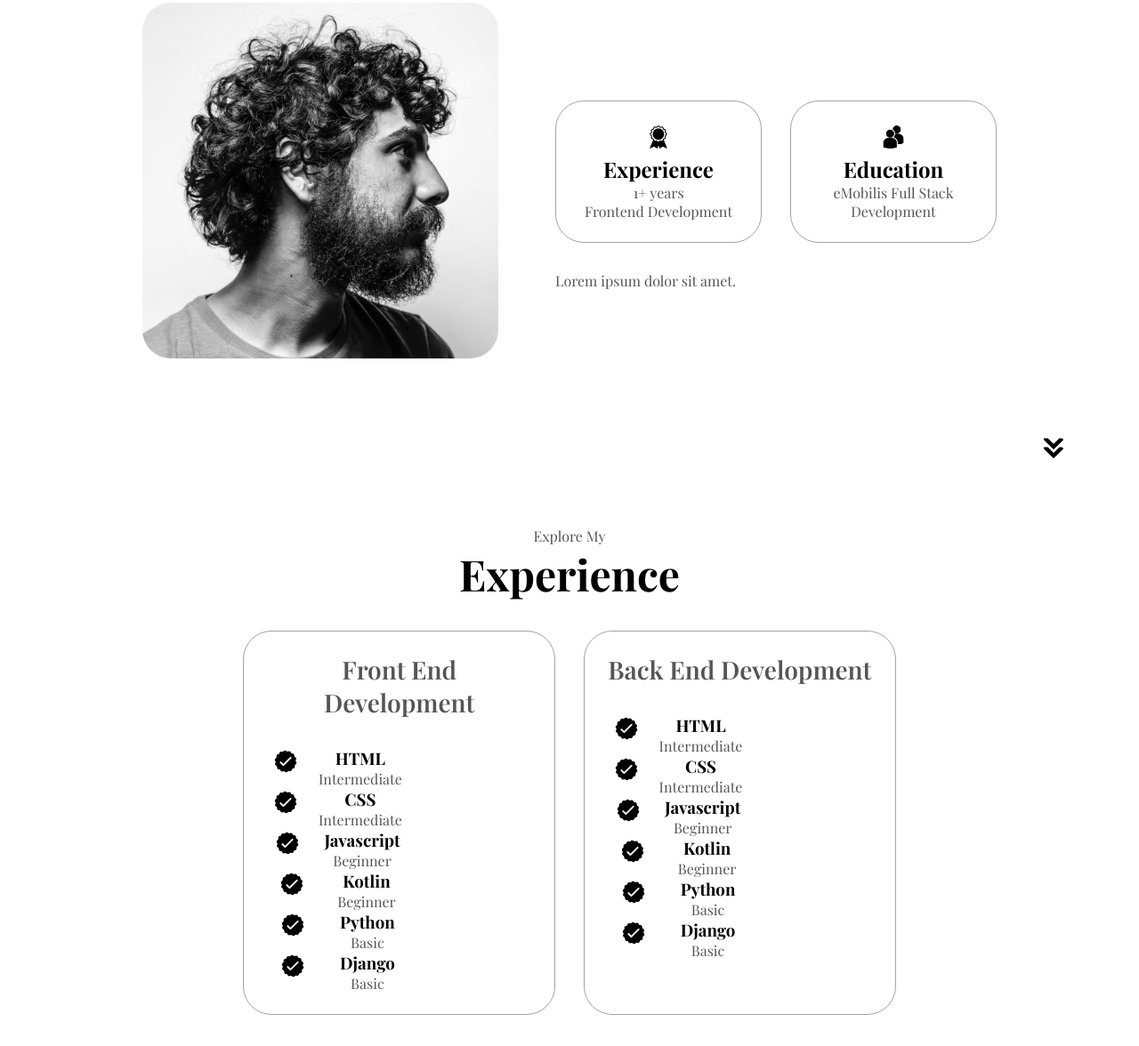
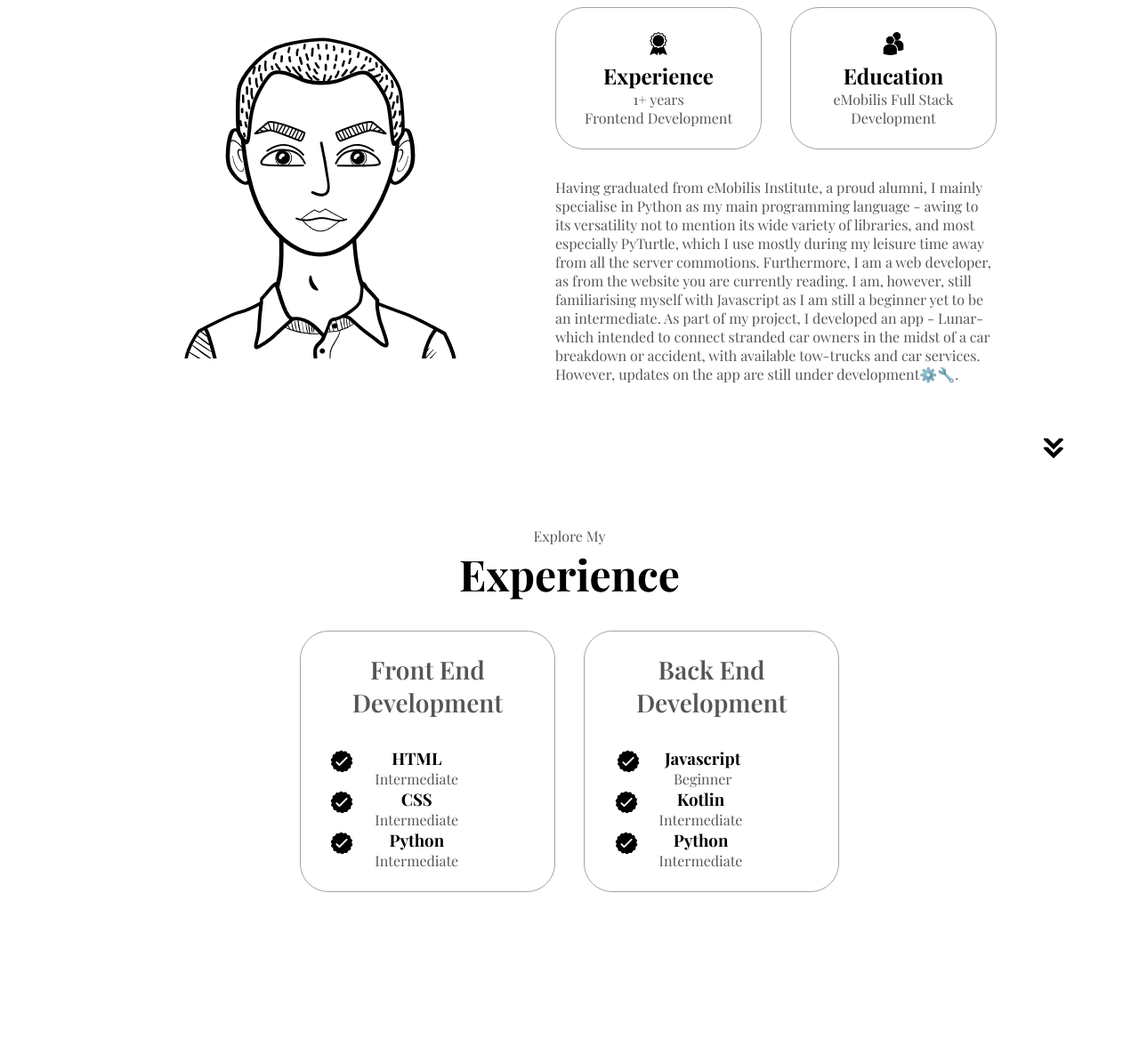
Before and after one commit to ianmwendwaa/OfficialPortfolio, a plain HTML site: page index.html in a window 1280 px wide. Shown: the part 1104-2280 px from the top of the page at 89% size. Drawn offline with nearby package versions, Linux system fonts and the light colour scheme; a script that the page names is missing; a web font is replaced by a local one.

Commit message:
updated link references

```diff
--- a/index.html
+++ b/index.html
@@ -5,6 +5,7 @@
     <meta name="viewport" content="width=device-width, initial-scale=1.0">
     <link rel="stylesheet" href="style.css">
     <link rel="stylesheet" href="mediaquerries.css">
+    <link rel="shortcut icon" href="./assets/AvatarMaker.png" type="image/x-icon">
     <title>Ian Mwendwa's portfolio</title>
 </head>
 <body>
@@ -37,14 +38,14 @@
     </nav>
     <section id="profile">
     <div class="section_pic-container">
-        <img src="./assets/profile-pic.png" alt="My profile picture">
+        <img src="./assets/AvatarMaker.png" alt="My profile picture">
     </div>
     <div class="section_text">
         <p class="section_text_p1">Hello, I am</p>
         <h1 class="title">Ian Mwendwa</h1>
-        <p class="section_text_p2">Frontend Developer</p>
+        <p class="section_text_p2">Primarily Frontend Developer</p>
         <div class="btn-container">
-            <button class="btn btn-color-2" onclick="window.open('./assets/resume-example.pdf')">Download CV</button>
+            <!-- <button class="btn btn-color-2" onclick="window.open('./assets/resume-example.pdf')">Download CV</button>  -->
             <button class="btn btn-color-1" onclick="location.href='./#contact'">Get in touch</button>
         </div>
         <div id="socials-container">
@@ -63,7 +64,7 @@
         <h1 class="title">About Me</h1>
         <div class="section-container">
             <div class="section_pic-container">
-                <img src="assets/about-pic.png" alt="about-pic" class="about-pic">
+                <img src="assets/AvatarMaker.png" alt="about-pic" class="about-pic">
             </div>
             <div class="about-details-container">
                 <div class="about-container">
@@ -79,7 +80,13 @@
                     </div>
                 </div>
                 <div class="text-container">
-                    <p>Lorem ipsum dolor sit amet.</p>
+                    <p>Having graduated from eMobilis Institute, a proud alumni, I mainly specialise in Python as my main programming
+                        language - awing to its versatility not to mention its wide variety of libraries, and most especially PyTurtle, which
+                        I use mostly during my leisure time away from all the server commotions. Furthermore, I am a web developer, as from the website
+                        you are currently reading. I am, however, still familiarising myself with Javascript as I am still a beginner yet to be an
+                        intermediate. As part of my project, I developed an app - Lunar- which intended to connect stranded car owners in the midst
+                        of a car breakdown or accident, with available tow-trucks and car services. However, updates on the app are still under development⚙️🔧.
+                    </p>
                 </div>
             </div>
         </div>
@@ -108,6 +115,26 @@
                             <p>Intermediate</p>
                         </div>
                     </article>
+
+                    <article>
+                        <img src="assets/checkmark.png" alt="Experience icon" class="icon">
+                        <div>
+                            <h3>Python</h3>
+                            <p>Intermediate</p>
+                        </div>
+                    </article>
+                    <!-- <article>
+                        <img src="assets/checkmark.png" alt="Experience icon" class="icon">
+                        <div>
+                            <h3>Django</h3>
+                            <p>Basic</p>
+                        </div>
+                    </article> -->
+                </div>
+            </div>
+            <div class="details-container">
+                <h2 class="experience-subtitle">Back End <br> Development</h2>
+                <div class="article-container">
                     <article>
                         <img src="assets/checkmark.png" alt="Experience icon" class="icon">
                         <div>
@@ -119,68 +146,14 @@
                         <img src="assets/checkmark.png" alt="Experience icon" class="icon">
                         <div>
                             <h3>Kotlin</h3>
-                            <p>Beginner</p>
+                            <p>Intermediate</p>
                         </div>
                     </article>
                     <article>
                         <img src="assets/checkmark.png" alt="Experience icon" class="icon">
                         <div>
                             <h3>Python</h3>
-                            <p>Basic</p>
-                        </div>
-                    </article>
-                    <article>
-                        <img src="assets/checkmark.png" alt="Experience icon" class="icon">
-                        <div>
-                            <h3>Django</h3>
-                            <p>Basic</p>
-                        </div>
-                    </article>
-                </div>
-            </div>
-            <div class="details-container">
-                <h2 class="experience-subtitle">Back End Development</h2>
-                <div class="article-container">
-                    <article>
-                        <img src="assets/checkmark.png" alt="Experience icon" class="icon">
-                        <div>
-                            <h3>HTML</h3>
                             <p>Intermediate</p>
-                        </div>
-                    </article>
-                    <article>
-                        <img src="assets/checkmark.png" alt="Experience icon" class="icon">
-                        <div>
-                            <h3>CSS</h3>
-                            <p>Intermediate</p>
-                        </div>
-                    </article>
-                    <article>
-                        <img src="assets/checkmark.png" alt="Experience icon" class="icon">
-                        <div>
-                            <h3>Javascript</h3>
-                            <p>Beginner</p>
-                        </div>
-                    </article>
-                    <article>
-                        <img src="assets/checkmark.png" alt="Experience icon" class="icon">
-                        <div>
-                            <h3>Kotlin</h3>
-                            <p>Beginner</p>
-                        </div>
-                    </article>
-                    <article>
-                        <img src="assets/checkmark.png" alt="Experience icon" class="icon">
-                        <div>
-                            <h3>Python</h3>
-                            <p>Basic</p>
-                        </div>
-                    </article>
-                    <article>
-                        <img src="assets/checkmark.png" alt="Experience icon" class="icon">
-                        <div>
-                            <h3>Django</h3>
-                            <p>Basic</p>
                         </div>
                     </article>
                 </div>
@@ -210,7 +183,7 @@
                 <div class="article-container">
                     <img src="assets/project-2.png" alt="Project 1" class="project-img">
                 </div>
-                <h2 class="experience-subtitle project-title">Project One</h2>
+                <h2 class="experience-subtitle project-title">Project Two</h2>
                 <div class="btn-container">
                     <button class="btn btn-color-2 project-btn"onclick="location.href='https://github.com'">Repo</button>
                     <button class="btn btn-color-2 project-btn"onclick="location.href='https://github.com'">Live Demo</button>
@@ -220,7 +193,7 @@
                 <div class="article-container">
                     <img src="assets/project-3.png" alt="Project 1" class="project-img">
                 </div>
-                <h2 class="experience-subtitle project-title">Project One</h2>
+                <h2 class="experience-subtitle project-title">Project Three</h2>
                 <div class="btn-container">
                     <button class="btn btn-color-2 project-btn"onclick="location.href='https://github.com'">Repo</button>
                     <button class="btn btn-color-2 project-btn"onclick="location.href='https://github.com'">Live Demo</button>
@@ -242,7 +215,7 @@
             </div>
             <div class="contact-info-container">
                 <img src="assets/linkedin.png" alt="LinkedIn icon" class="icon contact-icon">
-                <p><a href="">LinkedIn</a></p>
+                <p><a href="www.linkedin.com/in/ian-mwendwa-91e009308">LinkedIn</a></p>
 
             </div>
         </div>
@@ -258,7 +231,7 @@
                 </ul>
             </div>
         </nav>
-        <p>Copyright &#169;2024 Ian Mwendwa.All Rights Reserved.</p>
+        <p>Copyright &#169;2024 <a href="https://github.com/ianmwendwaa/">Ian Mwendwa</a>.All Rights Reserved.</p>
     </footer>
     <script src="script.js"></script>
 </body>
--- a/style.css
+++ b/style.css
@@ -50,7 +50,7 @@ a:hover{
     font-size: 2rem;
 }
 .logo:hover{
-    cursor: pointer;
+    cursor: default;
 }
 
 /* Hmburgermenu */
```
Also changed, not shown: assets/AvatarMaker.png (added), 1 other file.
